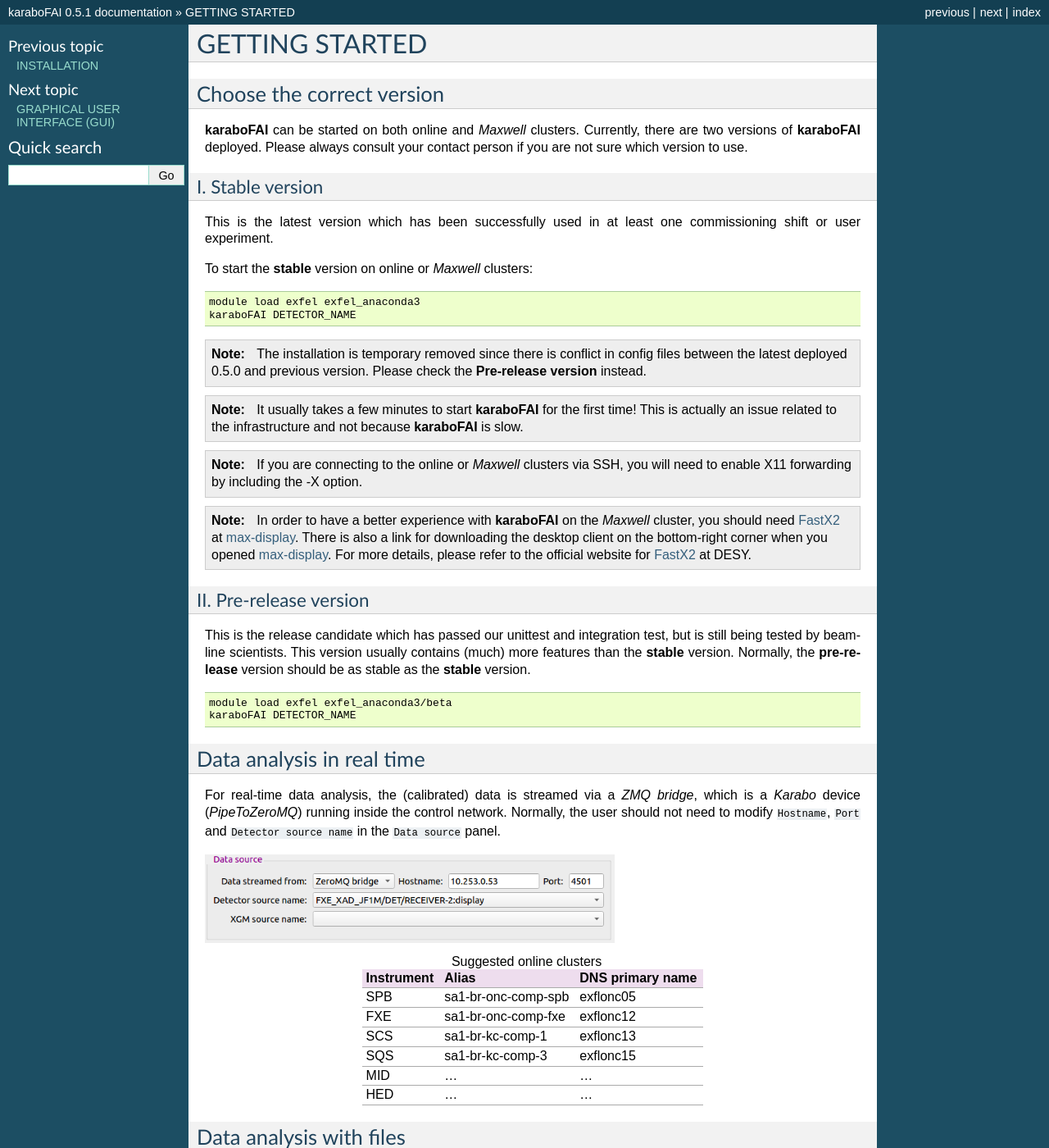
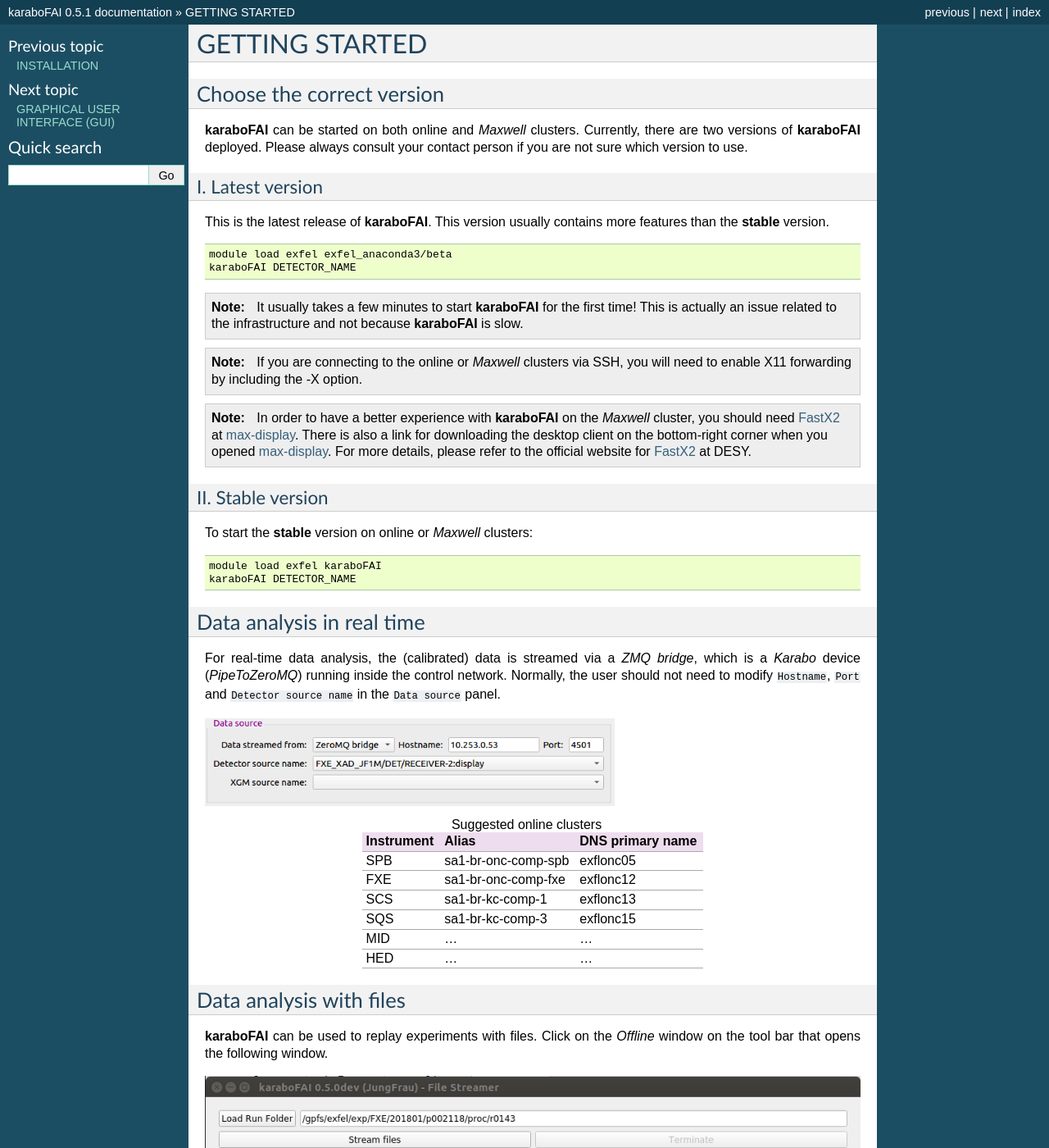
Before and after one commit to European-XFEL/EXtra-foam, a Sphinx documentation site: the page built from docs/start.rst, in a window 1280 px wide and 1400 px high. Shown: the whole window at 82% size. Built offline with Sphinx 7.4.7, drawn with Linux system fonts in a browser that asks for light colours.

Commit message:
DOC: update version and performance information.

```diff
--- a/docs/introduction.rst
+++ b/docs/introduction.rst
@@ -35,8 +35,8 @@
 
 For train-resolved detectors like JungFrau and FastCCD, **karaboFAI** can process and visualize the data
 at **10 Hz**. For large detectors like AGIPD, LPD and DSSC, the processing and visualization rate is
-**2 Hz** with 64 pulses/train. It can even process the DSSC data with **400 pulses/train** at a rate of
-about 0.25 Hz.
+**2 ~ 3 Hz** with 64 pulses/train. It can even process the DSSC data with **400 pulses/train** at a rate of
+about 0.3 ~ 0.4 Hz.
 
 
 Galleries
--- a/docs/start.rst
+++ b/docs/start.rst
@@ -10,23 +10,16 @@
 if you are not sure which version to use.
 
 
-I. Stable version
-+++++++++++++++++
+I. Latest version
++++++++++++++++++++++++
 
-This is the latest version which has been successfully used in at least one
-commissioning shift or user experiment.
-
-To start the **stable** version on online or `Maxwell` clusters:
+This is the latest release of **karaboFAI**. This version usually contains more
+features than the **stable** version.
 
 .. code-block:: bash
 
-    module load exfel exfel_anaconda3
+    module load exfel exfel_anaconda3/beta
     karaboFAI DETECTOR_NAME
-
-.. note::
-    The installation is temporary removed since there is conflict in config files between
-    the latest deployed 0.5.0 and previous version. Please check the **Pre-release version**
-    instead.
 
 .. note::
     It usually takes a few minutes to start **karaboFAI** for the first time! This
@@ -47,17 +40,14 @@
 .. _max-display: https://max-display.desy.de:3443/
 
 
-II. Pre-release version
-+++++++++++++++++++++++
+II. Stable version
+++++++++++++++++++
 
-This is the release candidate which has passed our unittest and integration test, but is
-still being tested by beamline scientists. This version usually contains (much) more
-features than the **stable** version. Normally, the **pre-release** version should be as
-stable as the **stable** version.
+To start the **stable** version on online or `Maxwell` clusters:
 
 .. code-block:: bash
 
-    module load exfel exfel_anaconda3/beta
+    module load exfel karaboFAI
     karaboFAI DETECTOR_NAME
 
 
```
